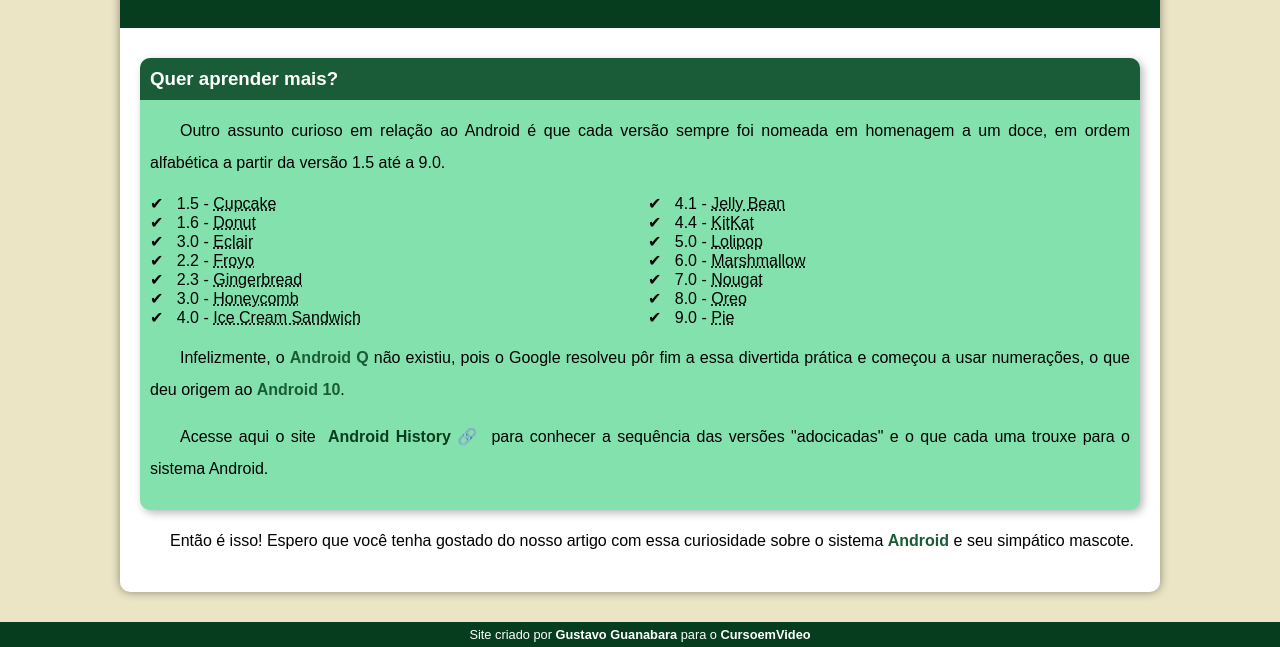
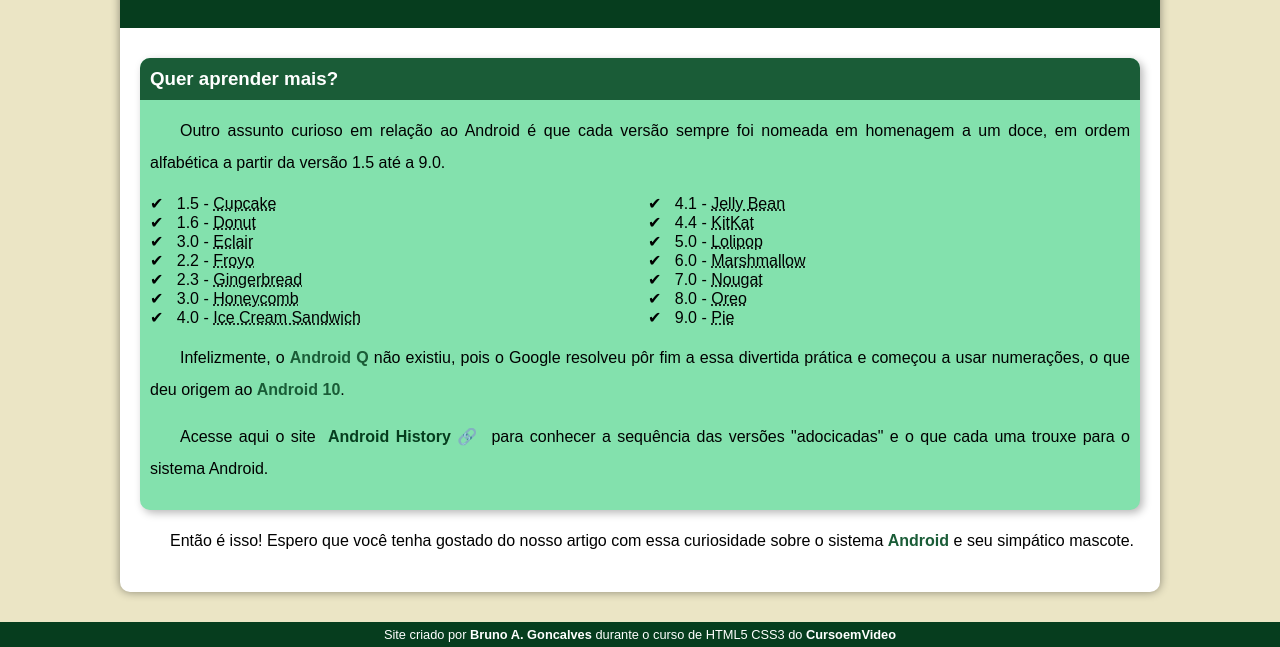
Before and after one commit to brunoagoncalves/projeto-android, a plain HTML site: page index.html in a window 1280 px wide. Shown: the part 2414-3061 px from the top of the page. Drawn offline with Linux system fonts and the light colour scheme.

Commit message:
Footer Name updated

```diff
--- a/index.html
+++ b/index.html
@@ -142,7 +142,7 @@
         </article>
     </main>
     <footer>
-        <p>Site criado por <a href="https://gustavoguanabara.github.io/" target="_blank">Gustavo Guanabara</a> para o <a href="https://www.youtube.com/cursoemvideo" target="_blank">CursoemVideo</a></p>
+        <p>Site criado por <a href="https://brunoagoncalves.github.io/" target="_blank">Bruno A. Goncalves</a> durante o curso de HTML5 CSS3 do <a href="https://www.youtube.com/cursoemvideo" target="_blank">CursoemVideo</a></p>
     </footer>
 </body>
 </html>
```
